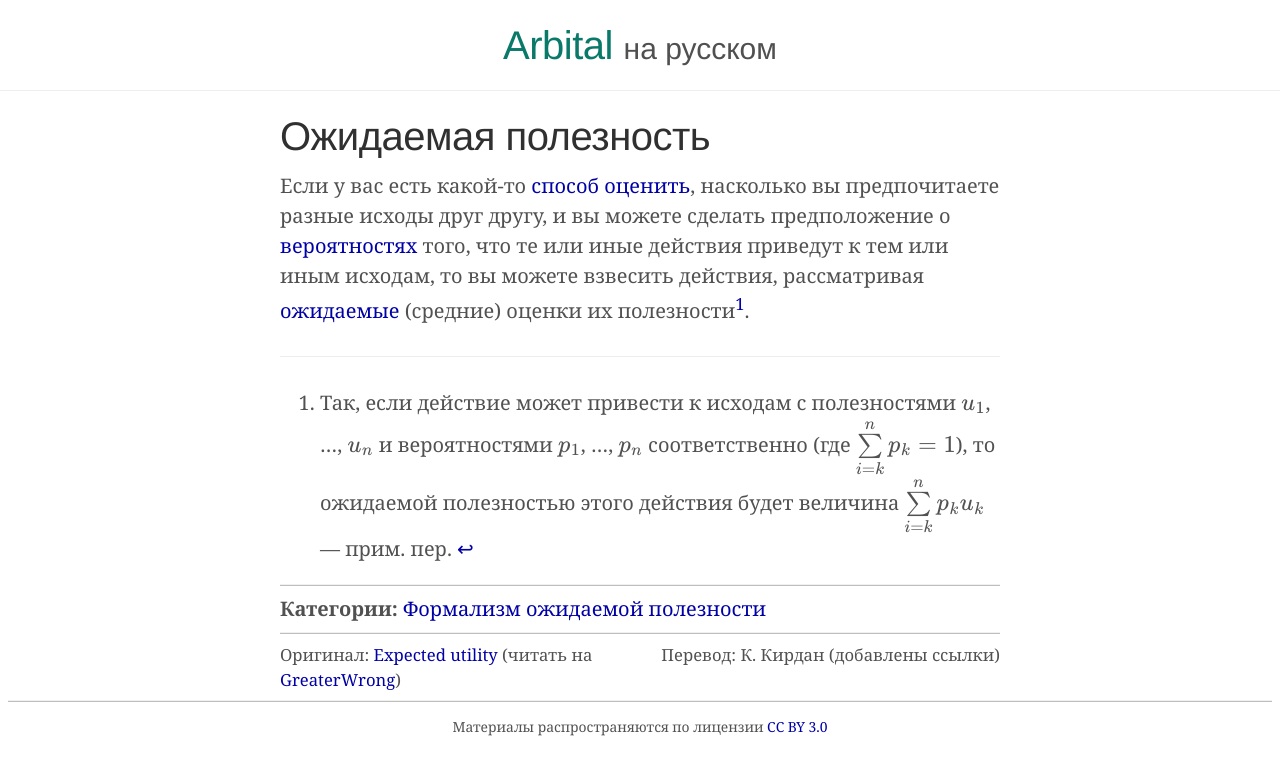
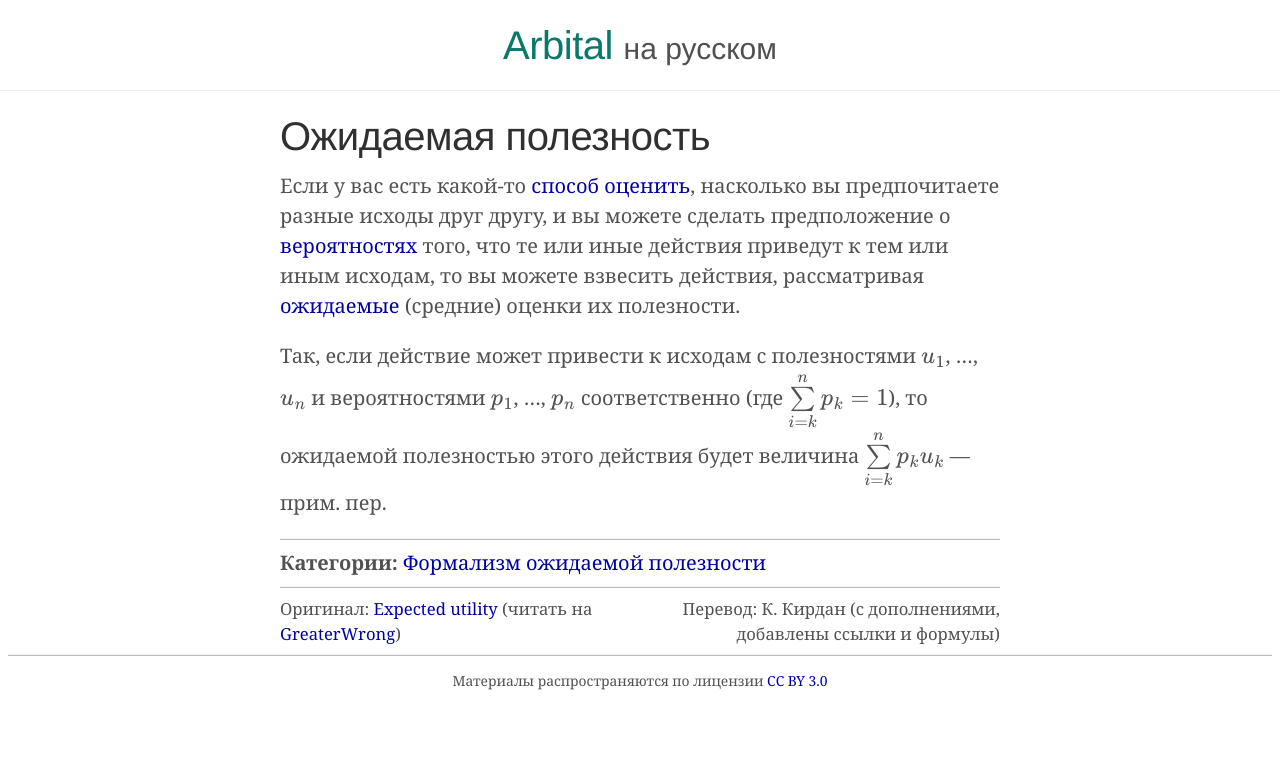
Before and after one commit to Arbital-RU/arbital-ru.github.io, a Jekyll site: the page built from _posts/2024-05-29-expected_utility.md, in a window 1280 px wide. Shown: the top 775 px of the page. Built offline with Jekyll 4.4.1, drawn with Linux system fonts in a browser that asks for light colours; formulas are drawn with MathJax 3.

Commit message:
Update 2024-05-29-expected_utility.md

```diff
--- a/_posts/2024-05-29-expected_utility.md
+++ b/_posts/2024-05-29-expected_utility.md
@@ -2,14 +2,12 @@
 layout: post
 title: Ожидаемая полезность
 translated_by: К. Кирдан
-translation_details: "добавлены ссылки"
+translation_details: "с дополнениями, добавлены ссылки и формулы"
 excerpt: "Если у вас есть какой-то способ оценить, насколько вы предпочитаете разные исходы друг другу, и вы можете сделать предположение о вероятностях того, что те или иные действия приведут к тем или иным исходам, то вы можете взвесить действия, рассматривая их средние ожидаемые оценки."
 math: true
 ---
-Если у вас есть какой-то [способ оценить][utility_function], насколько вы предпочитаете разные исходы друг другу, и вы можете сделать предположение о [вероятностях][probability] того, что те или иные действия приведут к тем или иным исходам, то вы можете взвесить действия, рассматривая [ожидаемые][expected_value] (средние) оценки их полезности[^1].
+Если у вас есть какой-то [способ оценить][utility_function], насколько вы предпочитаете разные исходы друг другу, и вы можете сделать предположение о [вероятностях][probability] того, что те или иные действия приведут к тем или иным исходам, то вы можете взвесить действия, рассматривая [ожидаемые][expected_value] (средние) оценки их полезности.
 
----
-
-[^1]: Так, если действие может привести к исходам с полезностями $u_1$, ..., $u_n$ и вероятностями $p_1$, ..., $p_n$ соответственно (где $\sum\limits_{i=k}^{n} p_k = 1$), то ожидаемой полезностью этого действия будет величина $\sum\limits_{i=k}^{n} p_k u_k$ — прим. пер.
+Так, если действие может привести к исходам с полезностями $u_1$, ..., $u_n$ и вероятностями $p_1$, ..., $p_n$ соответственно (где $\sum\limits_{i=k}^{n} p_k = 1$), то ожидаемой полезностью этого действия будет величина $\sum\limits_{i=k}^{n} p_k u_k$ — прим. пер.
 
 {% include routes.html %}
```
